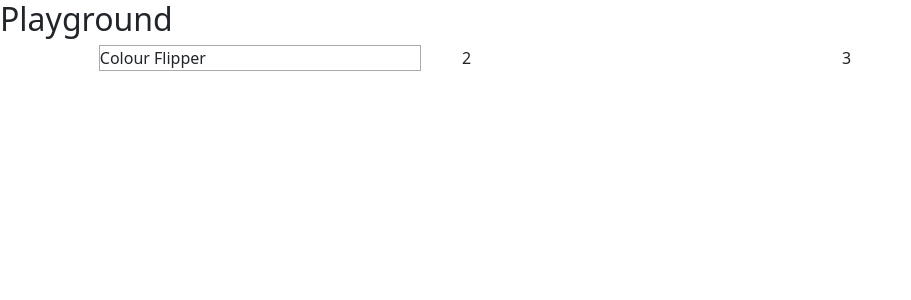
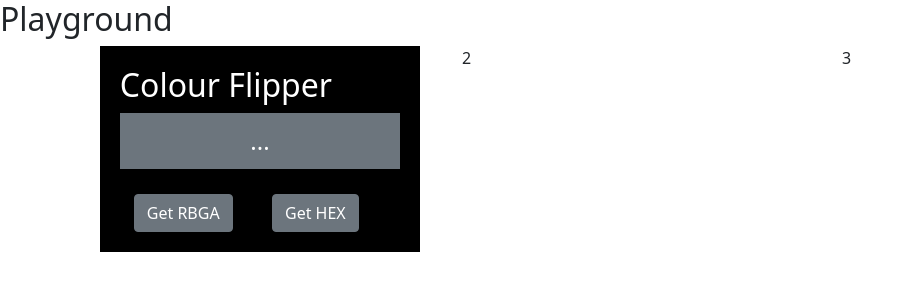
Before and after one commit to xScottishKrissx/playground, a React (Create React App) app: page / in a window 1280 px wide. Shown: the top 300 px of the page, without its empty margins (0-911 px from the left). Built offline with nearby package versions, Linux system fonts and the light colour scheme.

Commit message:
0.3 - Colour Picker finished

```diff
--- a/src/App.css
+++ b/src/App.css
@@ -45,8 +45,8 @@
   /* background-color: rgb(255, 255, 255); */
 }
 .container .row .col > div {
-  background-color: white;
-  outline: 1px solid rgb(170, 170, 170);
+  /* background-color: white; */
+  /* outline: 1px solid rgb(170, 170, 170); */
   margin: 0 auto;
   width: 90%;
 }
--- /dev/null
+++ b/src/components/colourFlipper/colourFlipper.css
@@ -0,0 +1,26 @@
+.colourFlipper{
+    background-color: black;
+    color: white;
+    margin-bottom: 200px;
+    padding: 20px
+}
+
+.colourFlipper__innerContainer{
+    background-color: #6c757d;
+    display: flex;
+    justify-content: center;
+    font-size: x-large;
+}
+    .colourFlipper__header{
+        color: aqua;
+    }
+    .colourFlipper__displayColour{
+        padding-bottom: 10px;
+        padding-top: 10px;
+        text-align: center;
+    }
+.colourFlipper__buttonContainer{
+    margin: 0 auto;
+    margin-top: 25px;
+    width: 90%;
+}
--- a/src/components/colourFlipper/colourFlipper.js
+++ b/src/components/colourFlipper/colourFlipper.js
@@ -1,15 +1,76 @@
 import React from 'react';
+import './colourFlipper.css'
+
+
+import Button from 'react-bootstrap/Button';
+import Row from 'react-bootstrap/Row'
+import Col from 'react-bootstrap/Col'
 
 export class ColourFlipper extends React.Component{
 
     constructor(props){
         super(props);
-        this.state = {}
+        this.state = {
+            setColour: {}
+        }
+    }
+
+    handleClick(){
+        // Get random rgba
+        const r1 = Math.floor((Math.random() * 255) + 1)
+        const r2 = Math.floor((Math.random() * 255) + 1)
+        const r3 = Math.floor((Math.random() * 255) + 1)
+        const randomRGBA = "rgba(" + r1 + "," + r2 + "," + r3 + ")";
+
+        // Assign random colour to state
+        this.setState({setColour:randomRGBA})
+    }
+
+    // get hex code
+    getHex(){
+        const hex = [0,1,2,3,4,5,6,7,8,"A","B","C","D","E","F"]
+
+        let hexColour = "#"
+
+        for(let i = 0; i < 6; i++){
+            hexColour += hex[this.randomNumber(hex)]
+        }
+        // Assign random colour to state
+        this.setState({setColour:hexColour})
+    }
+    randomNumber(x){
+        return Math.floor((Math.random() * x.length))
     }
 
     render(){
+        const style = { backgroundColor: this.state.setColour }
+        const displayColour = this.state.setColour
+
         return(
-            <div>Colour Flipper</div>
+            <div style={style} className="colourFlipper">
+
+                <h2>Colour Flipper</h2>
+                <div className="colourFlipper__innerContainer" >
+                    {displayColour.length > 0 ?
+                        <span className="colourFlipper__displayColour">{displayColour}</span> :
+                        <span className="colourFlipper__displayColour"> ...</span>
+                    }
+
+
+
+
+
+                </div>
+
+                <div className="colourFlipper__buttonContainer">
+                    <Row>
+                        <Col xs={6}><Button variant="secondary" onClick={()=>this.handleClick()}>Get RBGA</Button></Col>
+                        <Col xs={6}><Button variant="secondary" onClick={()=>this.getHex()}>Get HEX</Button></Col>
+                    </Row>
+
+                </div>
+
+            </div>
         )
     }
 }
```
